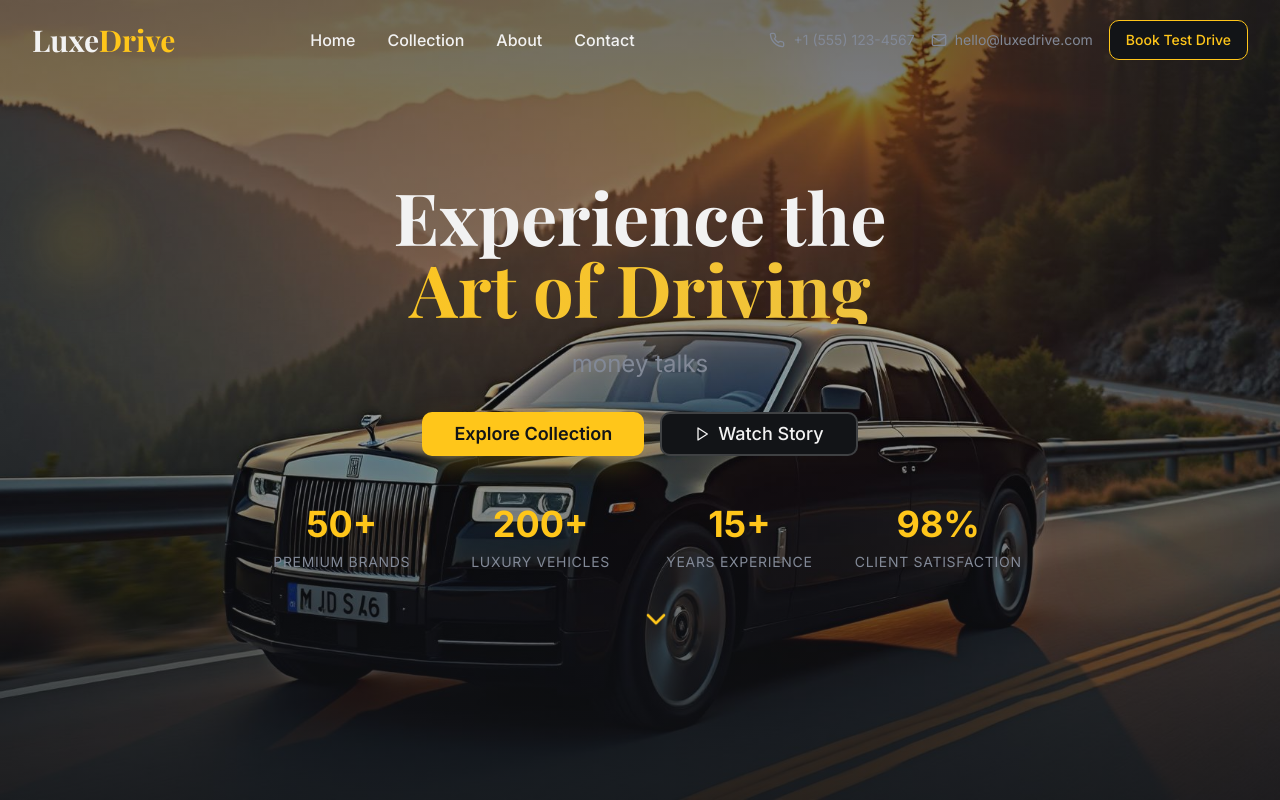
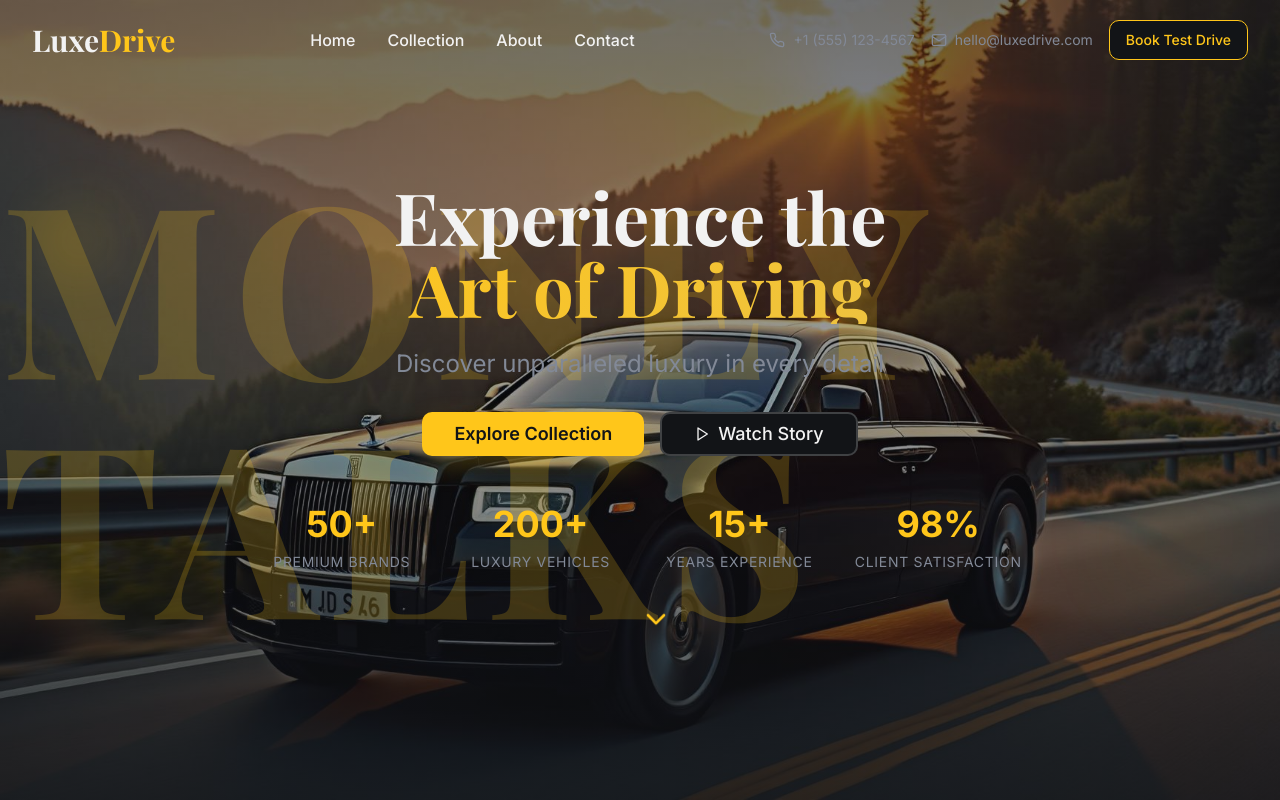
Before and after one commit to talha-rehmani/Loveable_new_web_app, a React (Vite) app: page / in a window 1280 px wide. Shown: the top 800 px of the page. Built offline with nearby package versions, Linux system fonts and the light colour scheme.

Commit message:
Update hero section text
Move "money talks" to the background of the car image and apply a rich yellow color.

```diff
--- a/src/components/HeroSection.tsx
+++ b/src/components/HeroSection.tsx
@@ -7,6 +7,13 @@ const HeroSection = () => {
       <div className="absolute inset-0">
         <img src={heroImage} alt="Luxury Car Hero" className="w-full h-full object-cover" />
         <div className="absolute inset-0 bg-gradient-to-b from-background/60 via-background/40 to-background/80 mx-0 py-[2px]" />
+      </div>
+
+      {/* Background Text */}
+      <div className="absolute inset-0 flex items-center justify-center pointer-events-none z-5">
+        <h2 className="text-8xl md:text-9xl lg:text-[12rem] xl:text-[15rem] font-display font-bold text-accent/20 select-none tracking-wider">
+          MONEY TALKS
+        </h2>
       </div>
 
       {/* Content */}
@@ -19,7 +26,7 @@ const HeroSection = () => {
             </span>
           </h1>
 
-          <p className="text-lg md:text-xl lg:text-2xl text-muted-foreground mb-8 max-w-3xl mx-auto leading-relaxed">money talks</p>
+          <p className="text-lg md:text-xl lg:text-2xl text-muted-foreground mb-8 max-w-3xl mx-auto leading-relaxed">Discover unparalleled luxury in every detail</p>
 
           <div className="flex flex-col sm:flex-row gap-4 justify-center items-center mb-12">
             <Button size="lg" className="bg-accent text-accent-foreground hover:bg-accent/90 px-8 py-4 text-lg font-semibold gold-shadow transition-all duration-300 hover:scale-105">
```
